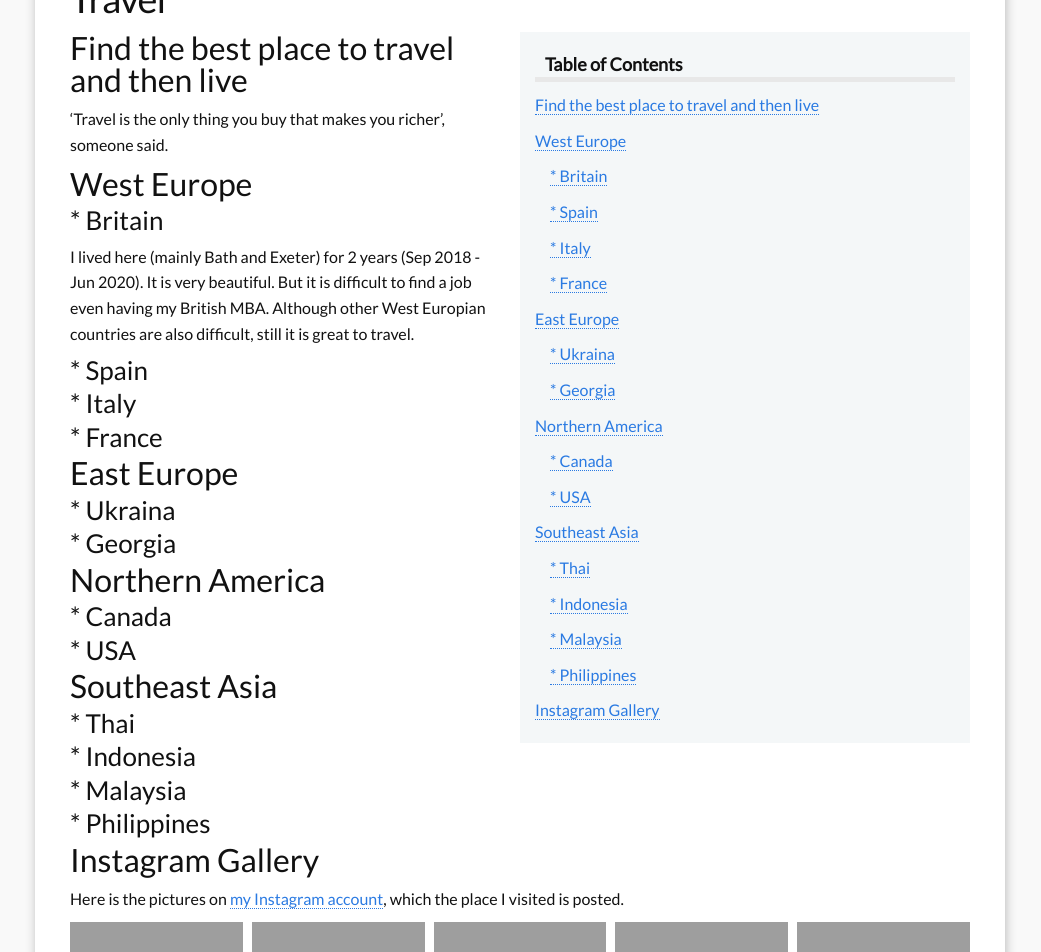
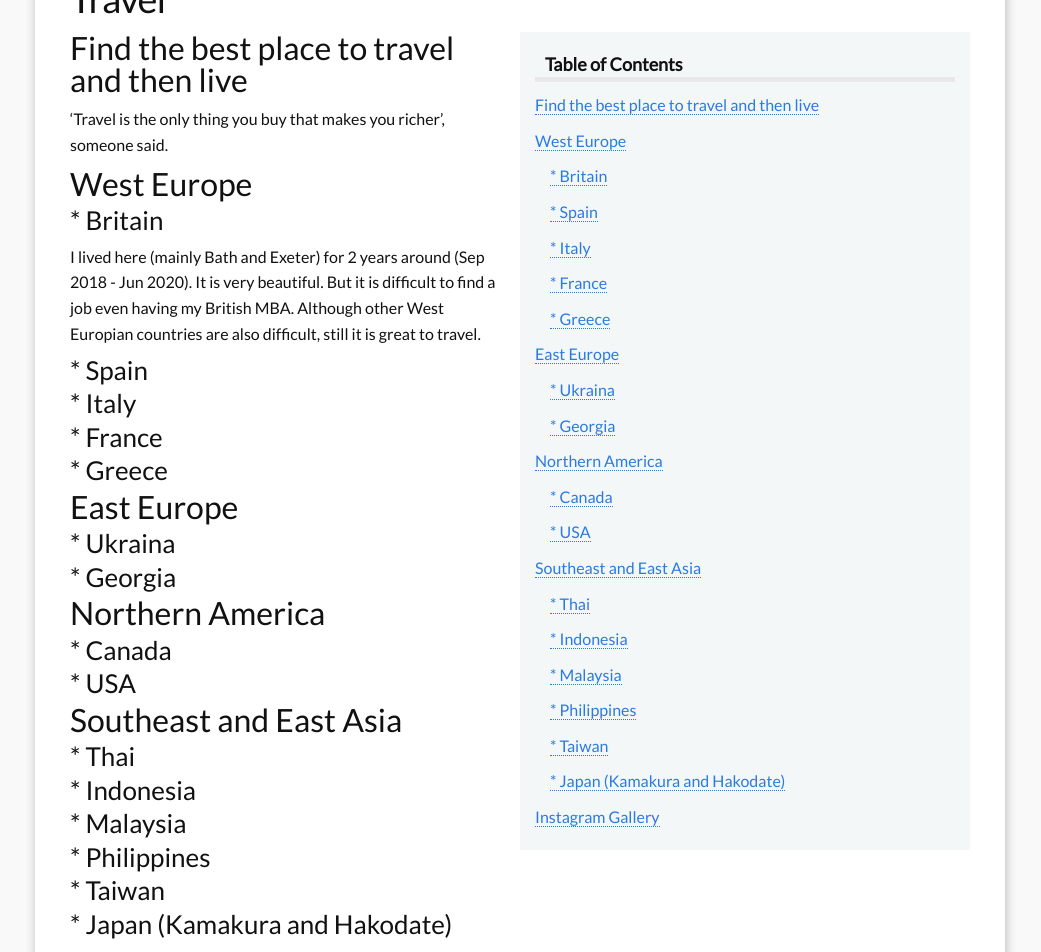
Before and after one commit to kyo1988/Kyo.github.io, a Jekyll site: the page built from k_travel.md, in a window 1280 px wide and 1400 px high. Shown: the part 382-1334 px from the top of the window, without its empty margins (120-1161 px from the left). Built offline with Jekyll 4.4.1, drawn with Linux system fonts in a browser that asks for light colours; comment, search, counter and statistics services are not loaded; grey boxes are pictures that could not be loaded.

Commit message:
Add New Activities
Add New Activities

```diff
--- a/k_travel.md
+++ b/k_travel.md
@@ -13,10 +13,11 @@ permalink: /Travel/
 
 ## West Europe
 ### * Britain
-I lived here (mainly Bath and Exeter) for 2 years (Sep 2018 - Jun 2020). It is very beautiful. But it is difficult to find a job even having my British MBA. Although other West Europian countries are also difficult, still it is great to travel.
+I lived here (mainly Bath and Exeter) for 2 years around (Sep 2018 - Jun 2020). It is very beautiful. But it is difficult to find a job even having my British MBA. Although other West Europian countries are also difficult, still it is great to travel.
 ### * Spain
 ### * Italy
 ### * France
+### * Greece
 
 ## East Europe
 ### * Ukraina
@@ -26,11 +27,15 @@ I lived here (mainly Bath and Exeter) for 2 years (Sep 2018 - Jun 2020). It is v
 ### * Canada
 ### * USA
 
-## Southeast Asia
+## Southeast and East Asia
 ### * Thai
 ### * Indonesia
 ### * Malaysia
 ### * Philippines
+### * Taiwan
+
+### * Japan (Kamakura and Hakodate)
+Home country
 
 ## Instagram Gallery
 
```
Also changed, not shown: b_about.md (+2 -1 lines).
